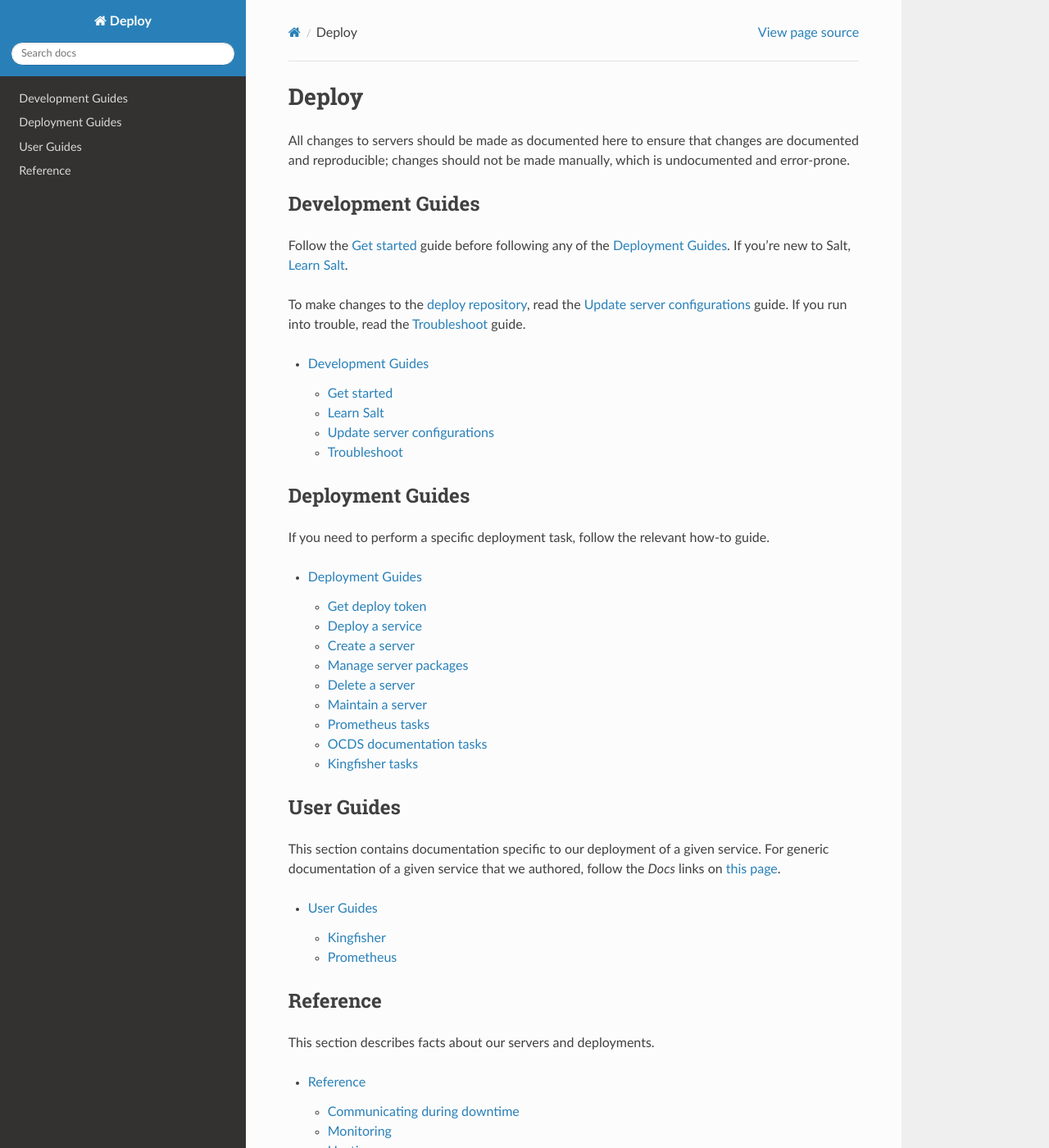
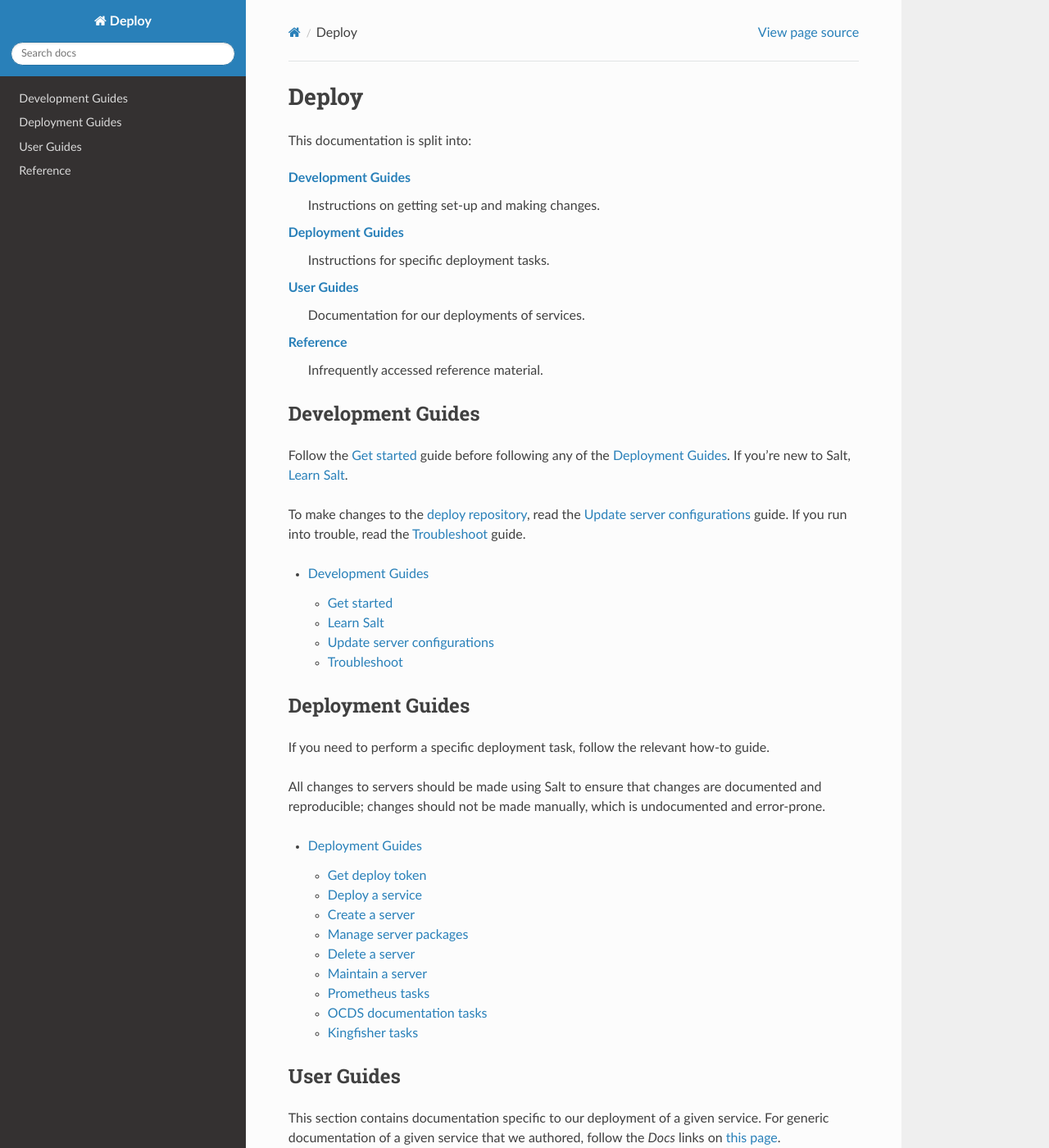
Before and after one commit to open-contracting/deploy, a Sphinx documentation site: the page built from docs/index.rst, in a window 1280 px wide and 1400 px high. Shown: the whole window at 82% size. Built offline with Sphinx 7.4.7 and the Read the Docs theme 2.0.0, drawn with Linux system fonts in a browser that asks for light colours.

Commit message:
Miscelanneous docs edits following earlier changes

```diff
--- a/docs/develop/troubleshoot.rst
+++ b/docs/develop/troubleshoot.rst
@@ -1,7 +1,8 @@
 Troubleshoot
 ============
 
-Gotchas in Pillar files:
+Pillar file gotchas
+-------------------
 
 -  If unquoted, ``yes``, ``no``, ``true`` and ``false`` are parsed as booleans. Use quotes to parse as strings.
 -  A blank value is parsed as ``None``. Use the empty string ``''`` to parse as a string.
--- a/docs/index.rst
+++ b/docs/index.rst
@@ -1,7 +1,16 @@
 Deploy
 ======
 
-All changes to servers should be made as documented here to ensure that changes are documented and reproducible; changes should not be made manually, which is undocumented and error-prone.
+This documentation is split into:
+
+:doc:`Development Guides<develop/index>`
+   Instructions on getting set-up and making changes.
+:doc:`Deployment Guides<deploy/index>`
+   Instructions for specific deployment tasks.
+:doc:`User Guides<use/index>`
+   Documentation for our deployments of services.
+:doc:`Reference<reference/index>`
+   Infrequently accessed reference material.
 
 Development Guides
 ------------------
@@ -19,6 +28,8 @@
 -----------------
 
 If you need to perform a specific deployment task, follow the relevant how-to guide.
+
+All changes to servers should be made using Salt to ensure that changes are documented and reproducible; changes should not be made manually, which is undocumented and error-prone.
 
 .. toctree::
    :maxdepth: 2
--- a/docs/use/index.rst
+++ b/docs/use/index.rst
@@ -3,5 +3,5 @@
 
 .. toctree::
 
-   kingfisher.rst
+   kingfisher-collect.rst
    prometheus.rst
--- a/docs/use/prometheus.rst
+++ b/docs/use/prometheus.rst
@@ -28,6 +28,6 @@
 
 Access the `alerting service <http://alertmanager.prometheus.open-contracting.org>`__.  The username is ``prom``. The password is set by the ``prometheus.alertmanager_password`` variable in the ``pillar/private/prometheus_pillar.sls`` file.
 
-Whereas the monitoring service configures alerts, the alerting service actually sends alerts. Alerts are sent to the email addresses set in ``salt/private/prometheus-server-alertmanager/conf-alertmanager.yml``.
+Whereas the monitoring service configures alerts, the alerting service sends alerts. Alerts are sent to the recipients set in ``salt/private/prometheus-server-alertmanager/conf-alertmanager.yml``.
 
 You can temporarily "silence" alerts, when you know your actions will trigger those alerts: for example, when shutting down a server.
```
Also changed, not shown: docs/use/kingfisher-collect.rst (renamed from docs/use/kingfisher.rst, +3 -7 lines).
